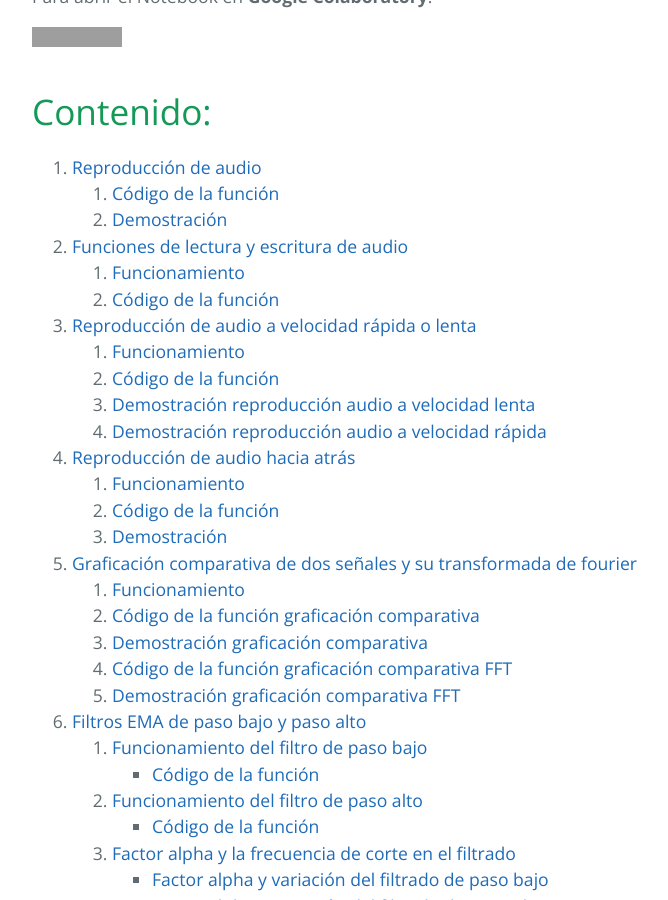
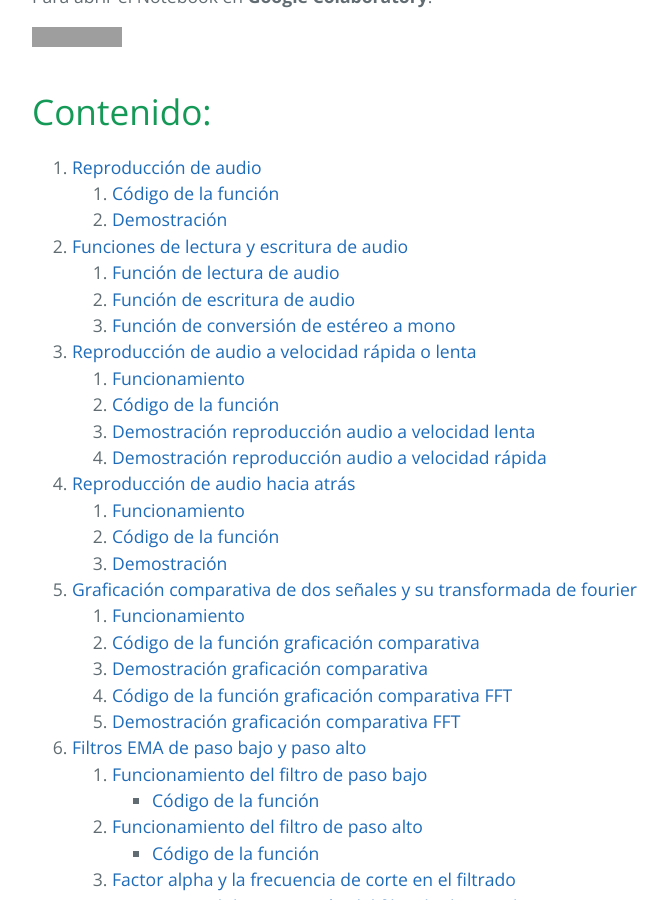
Before and after one commit to DarkNightSoldier/AudioProcessing, a Jekyll site: the page built from acerca.md, in a window 1280 px wide and 900 px high, scrolled down 438 px. Shown: the whole window, without its empty margins (192-860 px from the left). Built offline with Jekyll 4.4.1, drawn with Linux system fonts in a browser that asks for light colours; grey boxes are pictures that could not be loaded.

Commit message:
Update content menu

```diff
--- a/acerca.md
+++ b/acerca.md
@@ -16,8 +16,9 @@ Para abrir el Notebook en **Google Colaboratory**:
     1. [Código de la función](#código-de-la-función)
     2. [Demostración](#demostración)
 2. [Funciones de lectura y escritura de audio](#2-funciones-de-lectura-y-escritura-de-audio)
-    1. [Funcionamiento](#funcionamiento)
-    2. [Código de la función](#código-de-la-función-1)
+    1. [Función de lectura de audio]()
+    2. [Función de escritura de audio]()
+    3. [Función de conversión de estéreo a mono]()
 3. [Reproducción de audio a velocidad rápida o lenta](#3-reproducción-de-audio-a-velocidad-rápida-o-lenta)
     1. [Funcionamiento](#funcionamiento-1)
     2. [Código de la función](#código-de-la-función-2)
```
